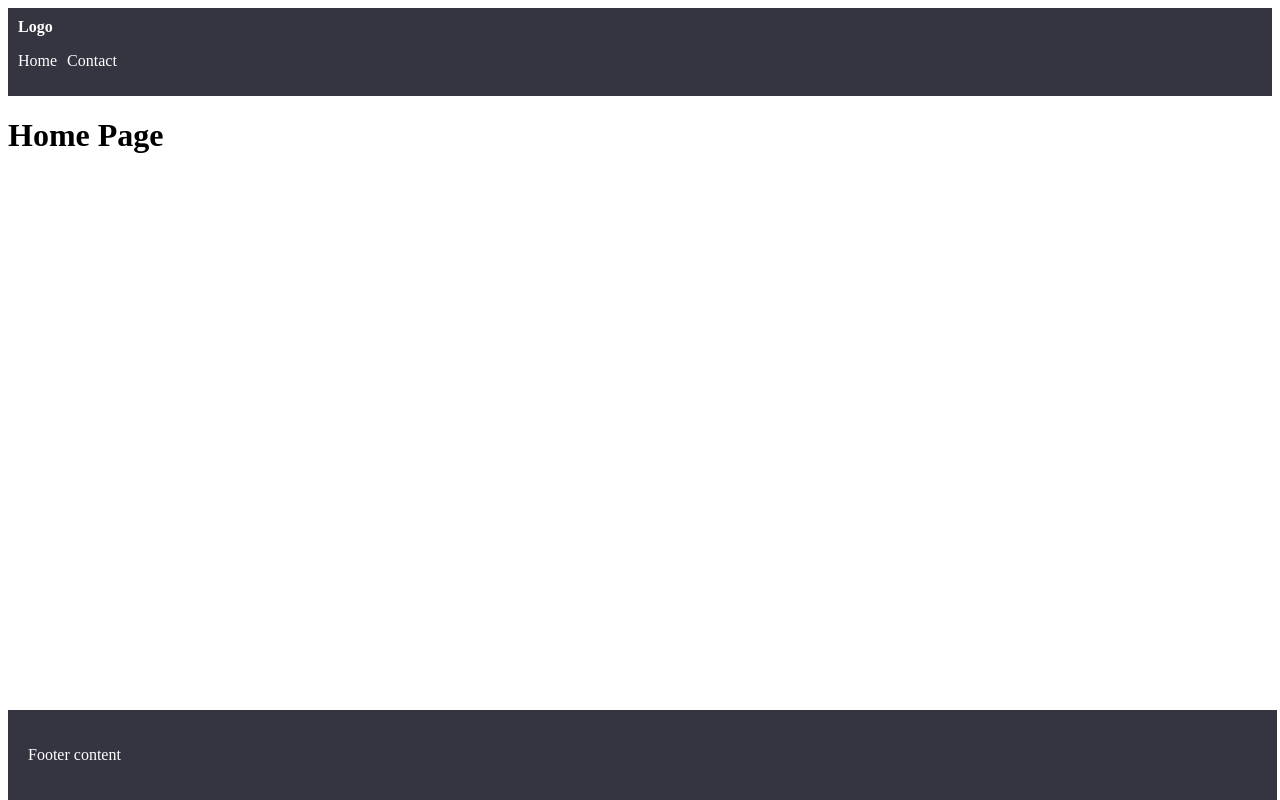
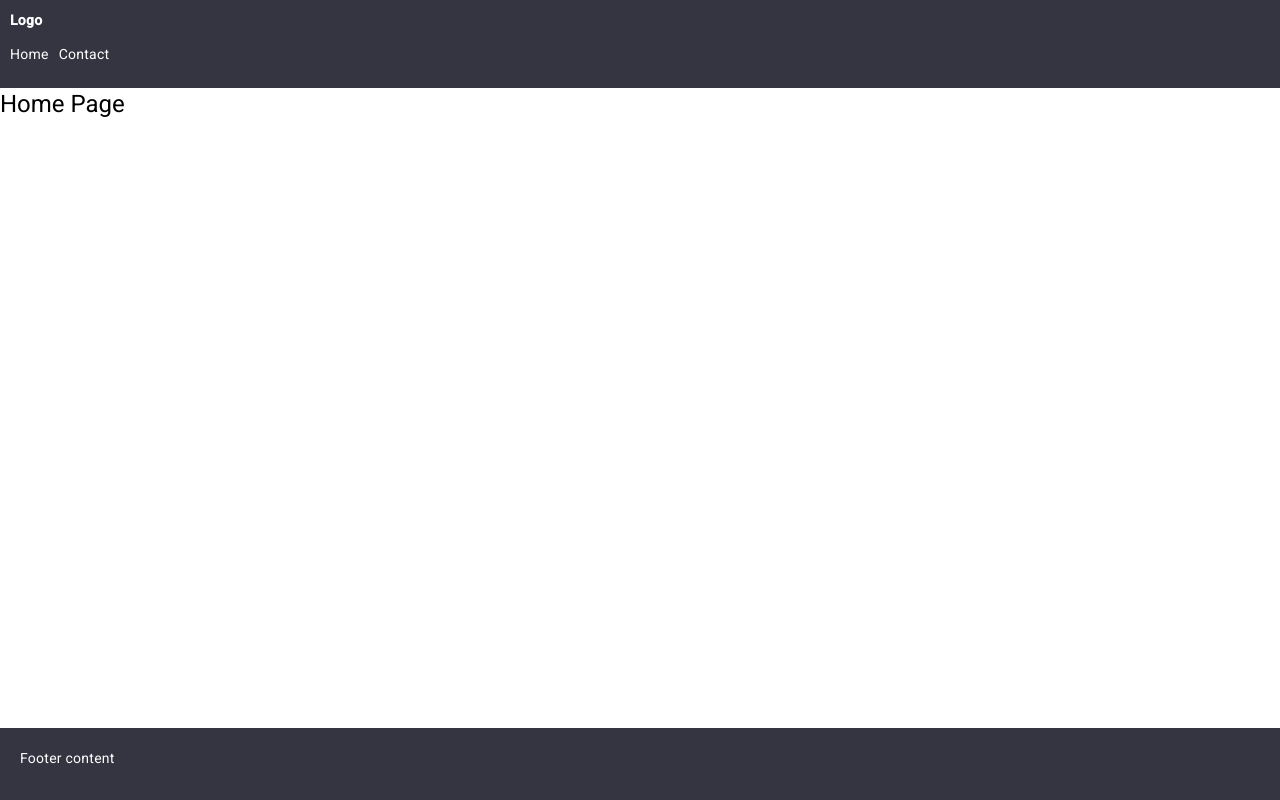
Before and after one commit to iamdiniz/crud-system, an Angular app in the folder frontend/crud-system/: page /home in a window 1280 px wide. Built offline with nearby package versions, Linux system fonts and the light colour scheme.

Commit message:
Adding Angular Material

```diff
--- a/frontend/crud-system/angular.json
+++ b/frontend/crud-system/angular.json
@@ -25,6 +25,7 @@
               "src/assets"
             ],
             "styles": [
+              "@angular/material/prebuilt-themes/indigo-pink.css",
               "src/styles.css"
             ],
             "scripts": []
@@ -87,6 +88,7 @@
               "src/assets"
             ],
             "styles": [
+              "@angular/material/prebuilt-themes/indigo-pink.css",
               "src/styles.css"
             ],
             "scripts": []
--- a/frontend/crud-system/package.json
+++ b/frontend/crud-system/package.json
@@ -11,10 +11,12 @@
   "private": true,
   "dependencies": {
     "@angular/animations": "^16.2.0",
+    "@angular/cdk": "^16.2.12",
     "@angular/common": "^16.2.0",
     "@angular/compiler": "^16.2.0",
     "@angular/core": "^16.2.0",
     "@angular/forms": "^16.2.0",
+    "@angular/material": "^16.2.12",
     "@angular/platform-browser": "^16.2.0",
     "@angular/platform-browser-dynamic": "^16.2.0",
     "@angular/router": "^16.2.0",
--- a/frontend/crud-system/src/app/app.module.ts
+++ b/frontend/crud-system/src/app/app.module.ts
@@ -7,6 +7,7 @@
 import { ContactComponent } from './pages/contact/contact.component';
 import { NavbarComponent } from './components/navbar/navbar.component';
 import { FooterComponent } from './components/footer/footer.component';
+import { BrowserAnimationsModule } from '@angular/platform-browser/animations';
 
 @NgModule({
   declarations: [
@@ -18,7 +19,8 @@
   ],
   imports: [
     BrowserModule,
-    AppRoutingModule
+    AppRoutingModule,
+    BrowserAnimationsModule
   ],
   providers: [],
   bootstrap: [AppComponent]
--- a/frontend/crud-system/src/app/components/footer/footer.component.css
+++ b/frontend/crud-system/src/app/components/footer/footer.component.css
@@ -1,7 +1,7 @@
 .footer {
     position: fixed;
     bottom: 0;
-    width: 96%;
+    width: 100%;
     background-color: #343541;
     color: white;
     padding: 20px;
--- a/frontend/crud-system/src/index.html
+++ b/frontend/crud-system/src/index.html
@@ -6,8 +6,11 @@
   <base href="/">
   <meta name="viewport" content="width=device-width, initial-scale=1">
   <link rel="icon" type="image/x-icon" href="favicon.ico">
+  <link rel="preconnect" href="https://fonts.gstatic.com">
+  <link href="https://fonts.googleapis.com/css2?family=Roboto:wght@300;400;500&display=swap" rel="stylesheet">
+  <link href="https://fonts.googleapis.com/icon?family=Material+Icons" rel="stylesheet">
 </head>
-<body>
+<body class="mat-typography">
   <app-root></app-root>
 </body>
 </html>
--- a/frontend/crud-system/src/styles.css
+++ b/frontend/crud-system/src/styles.css
@@ -1 +1,4 @@
 /* You can add global styles to this file, and also import other style files */
+
+html, body { height: 100%; }
+body { margin: 0; font-family: Roboto, "Helvetica Neue", sans-serif; }
```
Also changed, not shown: 1 other file (tests, documents, lock files or other folders).
